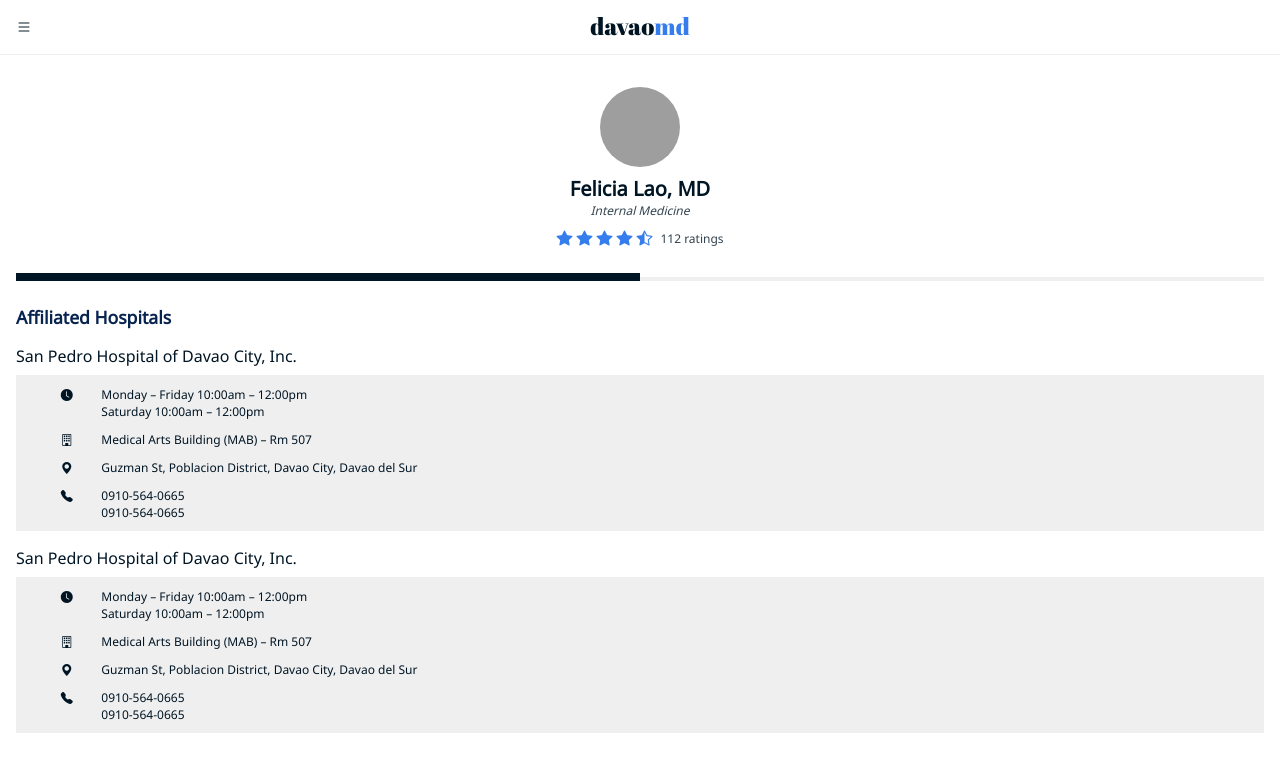
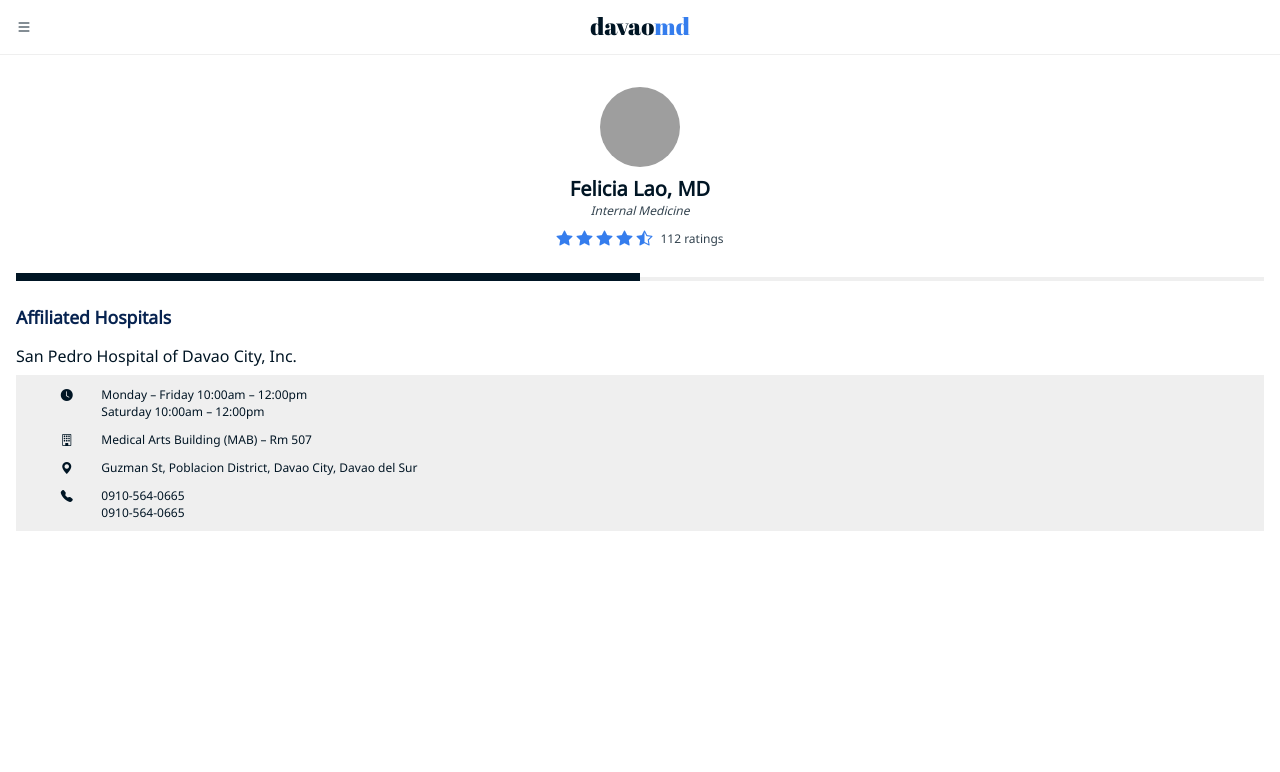
Before and after one commit to jlawcordova/graphql-demo-davaomd-app, an Angular app: page /doctor-profile in a window 1280 px wide. Shown: the top 772 px of the page. Built offline with nearby package versions, Linux system fonts and the light colour scheme; grey boxes are pictures that could not be loaded.

Commit message:
Remove extra hospital

```diff
--- a/src/app/features/doctor-profile/doctor-profile-page/doctor-profile-page.component.ts
+++ b/src/app/features/doctor-profile/doctor-profile-page/doctor-profile-page.component.ts
@@ -39,29 +39,6 @@
             endTime: "12:00pm"
           }
         ]
-      },
-      {
-        hospital: {
-          name: "San Pedro Hospital of Davao City, Inc.",
-          location: "Guzman St, Poblacion District, Davao City, Davao del Sur"
-        },
-        building: "Medical Arts Building (MAB) – Rm 507",
-        contactNumbers: [
-          "0910-564-0665",
-          "0910-564-0665"
-        ],
-        scheduleTime: [
-          {
-            weekDays: "Monday – Friday",
-            startTime: "10:00am",
-            endTime: "12:00pm"
-          },
-          {
-            weekDays: "Saturday",
-            startTime: "10:00am",
-            endTime: "12:00pm"
-          }
-        ]
       }
     ]
 
```
